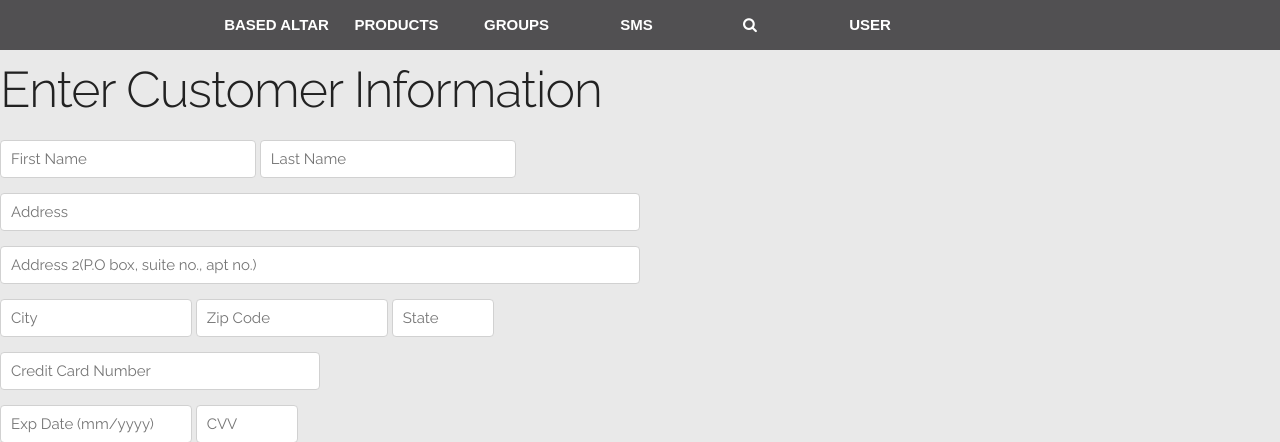
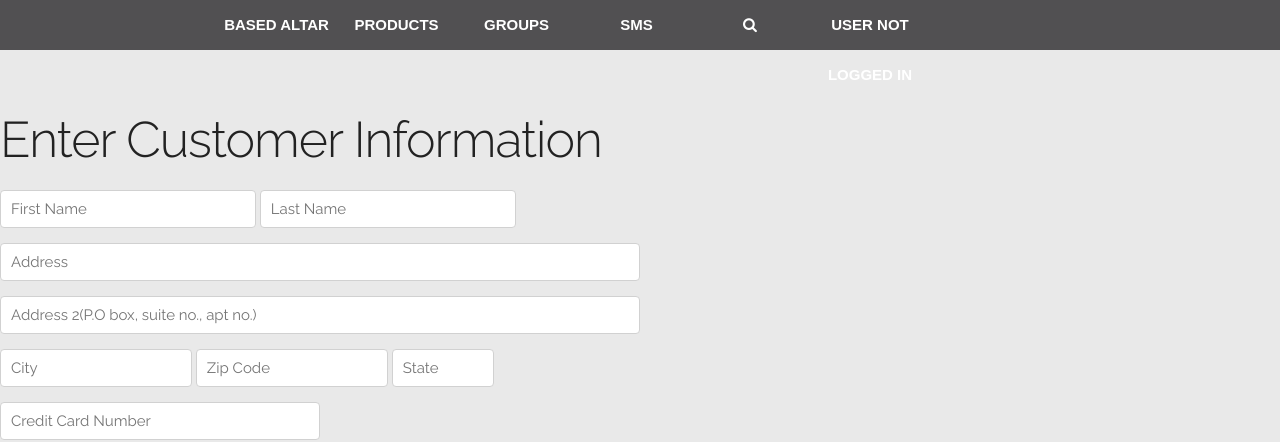
Before and after one commit to AustinConcepcion/based_deals, a PHP site: page /CCinfo.php in a window 1280 px wide. Shown: the top 442 px of the page. Run offline with PHP 8.4, Linux system fonts and the light colour scheme; some libraries are stand-ins or nearby versions.

Commit message:
Added the username for login

```diff
--- a/CCinfo.php
+++ b/CCinfo.php
@@ -66,6 +66,8 @@
             echo 'User ';
             if (!empty($_COOKIE['username'])) {
                 echo $_COOKIE['username'];
+            } else {
+                echo 'not logged in';
             }
           ?></i></li>
       </ul>
--- a/SMSpage.php
+++ b/SMSpage.php
@@ -66,6 +66,8 @@
             echo 'User ';
             if (!empty($_COOKIE['username'])) {
                 echo $_COOKIE['username'];
+            } else {
+                echo 'not logged in';
             }
           ?></i></li>
       </ul>
--- a/faq.php
+++ b/faq.php
@@ -64,6 +64,8 @@
             echo 'User ';
             if (!empty($_COOKIE['username'])) {
                 echo $_COOKIE['username'];
+            } else {
+                echo 'not logged in';
             }
           ?></i></li>
       </ul>
--- a/grouppage.php
+++ b/grouppage.php
@@ -64,6 +64,8 @@
             echo 'User ';
             if (!empty($_COOKIE['username'])) {
                 echo $_COOKIE['username'];
+            } else {
+                echo 'not logged in';
             }
           ?></i></li>
       </ul>
--- a/landing.php
+++ b/landing.php
@@ -63,6 +63,8 @@
           echo 'User ';
             if (!empty($_COOKIE['username'])) {
                 echo $_COOKIE['username'];
+            } else {
+                echo 'not logged in';
             }
           ?></i></li>
       </ul>
--- a/login.php
+++ b/login.php
@@ -65,6 +65,8 @@
             echo 'User ';
             if (!empty($_COOKIE['username'])) {
                 echo $_COOKIE['username'];
+            } else {
+                echo 'not logged in';
             }
           ?></i></li>
       </ul>
--- a/product.php
+++ b/product.php
@@ -64,6 +64,8 @@
             echo 'User ';
             if (!empty($_COOKIE['username'])) {
                 echo $_COOKIE['username'];
+            } else {
+                echo 'not logged in';
             }
           ?></i></li>
       </ul>
--- a/register.php
+++ b/register.php
@@ -65,6 +65,8 @@
             echo 'User ';
             if (!empty($_COOKIE['username'])) {
                 echo $_COOKIE['username'];
+            } else {
+                echo 'not logged in';
             }
           ?></i></li>
       </ul>
--- a/searchresults.php
+++ b/searchresults.php
@@ -65,6 +65,8 @@
             echo 'User ';
             if (!empty($_COOKIE['username'])) {
                 echo $_COOKIE['username'];
+            } else {
+                echo 'not logged in';
             }
           ?></i></li>
       </ul>
```
